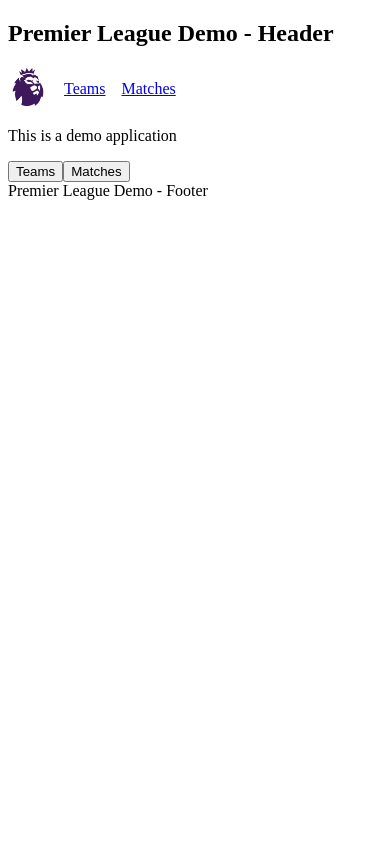
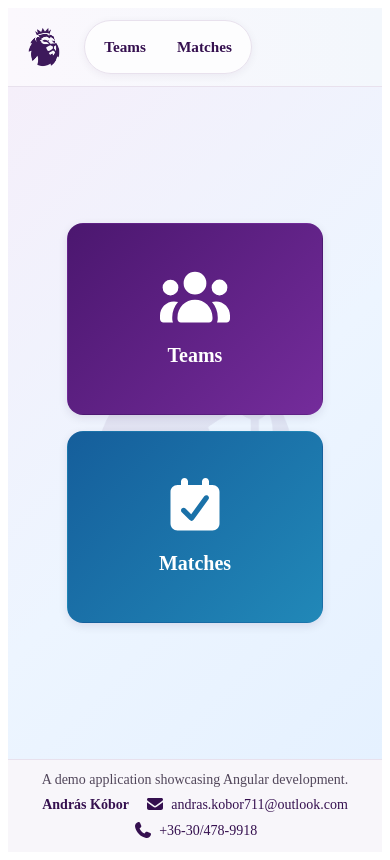
Before and after one commit to andraskobor711/PremierLeagueDemoWebApp, an Angular app in the folder frontend/: page /home in a window 390 px wide. Built offline with nearby package versions, Linux system fonts and the light colour scheme.

Commit message:
Home page and Not found page designs

```diff
--- a/frontend/package.json
+++ b/frontend/package.json
@@ -20,6 +20,8 @@
     "@angular/forms": "^22.2.0",
     "@angular/platform-browser": "^22.2.0",
     "@angular/router": "^22.2.0",
+    "@fortawesome/angular-fontawesome": "^5.1.0",
+    "@fortawesome/free-solid-svg-icons": "^7.3.1",
     "run-script-os": "*",
     "rxjs": "~7.8.0",
     "tslib": "^2.3.0"
--- a/frontend/src/app/app.css
+++ b/frontend/src/app/app.css
@@ -1,14 +1,100 @@
-nav ul {
+:host {
+  display: flex;
+  min-height: 100vh;
+  flex-direction: column;
+}
+
+.app-content {
+  flex: 1;
+  display: flex;
+  flex-direction: column;
+}
+
+.main-nav {
+  padding: 0.75rem clamp(1rem, 4vw, 2.5rem);
+  border-bottom: 1px solid #e8e1ed;
+  background: linear-gradient(90deg, #fbf8fd, #f3f7fc);
+}
+
+.nav-content {
   display: flex;
   align-items: center;
+  justify-content: flex-start;
   gap: 1rem;
+}
+
+.nav-links {
+  display: flex;
+  align-items: center;
+  justify-content: flex-start;
+  gap: 0.5rem;
   list-style: none;
   margin: 0;
-  padding: 0;
+  padding: 0.35rem;
+  border: 1px solid #e8e1ed;
+  border-radius: 999px;
+  background: rgb(255 255 255 / 75%);
+  box-shadow: 0 2px 8px rgb(44 13 64 / 6%);
+}
+
+.nav-link {
+  --link-hover-start: #5c2084;
+  --link-hover-end: #8736ad;
+
+  display: flex;
+  min-width: 6rem;
+  align-items: center;
+  justify-content: center;
+  padding: 0.75rem 1.25rem;
+  border-radius: 999px;
+  background: transparent;
+  color: #35104f;
+  font-size: 1.05rem;
+  font-weight: 600;
+  text-decoration: none;
+  transition:
+    transform 160ms ease,
+    background 160ms ease,
+    box-shadow 160ms ease,
+    filter 160ms ease;
+}
+
+.nav-link--matches {
+  --link-hover-start: #1b70b2;
+  --link-hover-end: #2b9dca;
+}
+
+.nav-link:hover {
+  transform: translateY(-2px);
+  background: linear-gradient(135deg, var(--link-hover-start), var(--link-hover-end));
+  box-shadow: 0 4px 10px rgb(44 13 64 / 18%);
+  color: #fff;
+}
+
+.nav-link:active {
+  transform: scale(0.97);
+  background: #174a7e;
+  filter: brightness(0.85);
+  color: #fff;
+}
+
+.nav-link:focus-visible,
+.home-link:focus-visible {
+  outline: 3px solid #174a7e;
+  outline-offset: 3px;
 }
 
 .home-link {
   display: inline-flex;
+  align-items: center;
+  justify-content: center;
+  padding: 0.25rem;
+  border-radius: 0.5rem;
+  transition: transform 160ms ease;
+}
+
+.home-link:hover {
+  transform: scale(1.08);
 }
 
 .home-link img {
@@ -17,3 +103,93 @@
   height: 40px;
   object-fit: contain;
 }
+
+.app-footer {
+  display: flex;
+  flex-wrap: wrap;
+  align-items: center;
+  justify-content: space-between;
+  gap: 0.5rem 1.5rem;
+  padding: 0.75rem clamp(1rem, 4vw, 2.5rem);
+  border-top: 1px solid #e8e1ed;
+  background: #f8f6fa;
+  color: #51465a;
+  font-size: 0.875rem;
+}
+
+.footer-message {
+  margin: 0;
+}
+
+.footer-contact {
+  display: flex;
+  flex-wrap: wrap;
+  align-items: center;
+  gap: 0.5rem 1rem;
+  font-style: normal;
+}
+
+.footer-name {
+  color: #35104f;
+  font-weight: 600;
+}
+
+.footer-contact a {
+  display: inline-flex;
+  align-items: center;
+  gap: 0.4rem;
+  color: #35104f;
+  text-decoration: none;
+}
+
+.footer-contact fa-icon {
+  font-size: 1rem;
+  flex: none;
+}
+
+.footer-contact a:hover {
+  text-decoration: underline;
+}
+
+.footer-contact a:focus-visible {
+  outline: 2px solid #174a7e;
+  outline-offset: 3px;
+}
+
+@media (max-width: 480px) {
+  .main-nav {
+    padding-inline: 0.75rem;
+  }
+
+  .nav-links {
+    gap: 0.25rem;
+  }
+
+  .nav-link {
+    min-width: 0;
+    padding: 0.7rem 0.85rem;
+    font-size: 0.95rem;
+  }
+
+  .app-footer {
+    justify-content: center;
+    text-align: center;
+  }
+
+  .footer-contact {
+    justify-content: center;
+  }
+}
+
+@media (prefers-reduced-motion: reduce) {
+  .nav-links a,
+  .home-link {
+    transition: none;
+  }
+
+  .nav-links a:hover,
+  .nav-links a:active,
+  .home-link:hover {
+    transform: none;
+  }
+}
--- a/frontend/src/app/app.html
+++ b/frontend/src/app/app.html
@@ -1,23 +1,30 @@
-<h2>Premier League Demo - Header</h2>
-
-<nav>
-  <div>
-    <ul>
-      <li>
-        <a class="home-link" routerLink="/home" aria-label="Home">
-          <img src="/PremierLeague.png" alt="Home">
-        </a>
-      </li>
-      <li>
-        <a routerLink="/teams">Teams</a>
-      </li>
-      <li>
-        <a routerLink="/matches">Matches</a>
-      </li>
+<nav class="main-nav" aria-label="Main navigation">
+  <div class="nav-content">
+    <a class="home-link" routerLink="/home" aria-label="Home">
+      <img src="/PremierLeague.png" alt="Home">
+    </a>
+    <ul class="nav-links">
+      <li><a class="nav-link nav-link--teams" routerLink="/teams">Teams</a></li>
+      <li><a class="nav-link nav-link--matches" routerLink="/matches">Matches</a></li>
     </ul>
   </div>
 </nav>
 
-<router-outlet></router-outlet>
+<div class="app-content">
+  <router-outlet></router-outlet>
+</div>
 
-<footer>Premier League Demo - Footer</footer>
+<footer class="app-footer">
+  <p class="footer-message">A demo application showcasing Angular development.</p>
+  <address class="footer-contact">
+    <span class="footer-name">András Kóbor</span>
+    <a href="mailto:andras.kobor711@outlook.com">
+      <fa-icon [icon]="faEnvelope" aria-hidden="true" />
+      <span>andras.kobor711@outlook.com</span>
+    </a>
+    <a href="tel:+36304789918">
+      <fa-icon [icon]="faPhone" aria-hidden="true" />
+      <span>+36-30/478-9918</span>
+    </a>
+  </address>
+</footer>
--- a/frontend/src/app/app.ts
+++ b/frontend/src/app/app.ts
@@ -1,10 +1,15 @@
 import { Component } from '@angular/core';
 import { RouterOutlet, RouterLinkWithHref } from '@angular/router';
+import { FontAwesomeModule } from '@fortawesome/angular-fontawesome';
+import { faEnvelope, faPhone } from '@fortawesome/free-solid-svg-icons';
 
 @Component({
-  imports: [RouterOutlet, RouterLinkWithHref],
+  imports: [RouterOutlet, RouterLinkWithHref, FontAwesomeModule],
   selector: 'app-root',
   styleUrl: './app.css',
   templateUrl: './app.html',
 })
-export class App {}
+export class App {
+  readonly faEnvelope = faEnvelope;
+  readonly faPhone = faPhone;
+}
--- a/frontend/src/app/features/teams/pages/team-list/team-list.css
+++ b/frontend/src/app/features/teams/pages/team-list/team-list.css
@@ -1,5 +1,24 @@
+:host {
+  position: relative;
+  isolation: isolate;
+  display: flex;
+  flex: 1;
+  flex-direction: column;
+  background: linear-gradient(135deg, #f5effa 0%, #edf5ff 55%, #e5f1ff 100%);
+}
+
+:host::before {
+  position: absolute;
+  z-index: -1;
+  inset: 0;
+  background: url('/PremierLeague.png') center / clamp(16rem, 42vw, 32rem) auto no-repeat;
+  content: '';
+  opacity: 0.07;
+}
+
 .teams-page {
   box-sizing: border-box;
+  flex: 1;
   width: min(100%, 72rem);
   margin-inline: auto;
   padding: clamp(1rem, 4vw, 2.5rem);
--- a/frontend/src/app/shared/components/home/home.css
+++ b/frontend/src/app/shared/components/home/home.css
@@ -0,0 +1,105 @@
+:host {
+  display: flex;
+  flex: 1;
+  flex-direction: column;
+}
+
+.home-page {
+  box-sizing: border-box;
+  position: relative;
+  isolation: isolate;
+  display: flex;
+  flex: 1;
+  flex-direction: column;
+  align-items: center;
+  justify-content: center;
+  padding: clamp(1.5rem, 5vw, 4rem);
+  background: linear-gradient(135deg, #f5effa 0%, #edf5ff 55%, #e5f1ff 100%);
+}
+
+.home-page::before {
+  position: absolute;
+  z-index: -1;
+  inset: 0;
+  background: url('/PremierLeague.png') center / clamp(16rem, 42vw, 32rem) auto no-repeat;
+  content: '';
+  opacity: 0.07;
+}
+
+.home-menu {
+  display: flex;
+  flex-wrap: wrap;
+  justify-content: center;
+  gap: clamp(1rem, 3vw, 2rem);
+  width: 100%;
+}
+
+.home-button {
+  --button-start: #4b176f;
+  --button-end: #742c9b;
+  --button-hover-start: #5c2084;
+  --button-hover-end: #8736ad;
+
+  box-sizing: border-box;
+  display: flex;
+  width: min(100%, 16rem);
+  min-height: 12rem;
+  flex-direction: column;
+  align-items: center;
+  justify-content: center;
+  gap: 1rem;
+  padding: 1.5rem;
+  border: 1px solid transparent;
+  border-radius: 1rem;
+  background: linear-gradient(135deg, var(--button-start), var(--button-end));
+  box-shadow: 0 3px 10px rgb(44 13 64 / 10%);
+  color: #fff;
+  cursor: pointer;
+  font: inherit;
+  font-size: 1.25rem;
+  font-weight: 600;
+  transition:
+    transform 180ms ease,
+    background 180ms ease,
+    box-shadow 180ms ease,
+    filter 180ms ease;
+}
+
+.home-button--matches {
+  --button-start: #155e9b;
+  --button-end: #2188b8;
+  --button-hover-start: #1b70b2;
+  --button-hover-end: #2b9dca;
+}
+
+.home-button:hover {
+  transform: translateY(-4px);
+  background: linear-gradient(135deg, var(--button-hover-start), var(--button-hover-end));
+  box-shadow: 0 8px 18px rgb(44 13 64 / 16%);
+}
+
+.home-button:active {
+  transform: translateY(-1px) scale(0.98);
+  filter: brightness(0.85);
+}
+
+.home-button:focus-visible {
+  outline: 3px solid #174a7e;
+  outline-offset: 4px;
+}
+
+.home-button-icon {
+  font-size: 3.5rem;
+  line-height: 1;
+}
+
+@media (prefers-reduced-motion: reduce) {
+  .home-button {
+    transition: none;
+  }
+
+  .home-button:hover,
+  .home-button:active {
+    transform: none;
+  }
+}
--- a/frontend/src/app/shared/components/home/home.html
+++ b/frontend/src/app/shared/components/home/home.html
@@ -1,4 +1,13 @@
-<p>This is a demo application</p>
+<main class="home-page">
+  <nav class="home-menu" aria-label="Main sections">
+    <button class="home-button home-button--teams" type="button" (click)="goToTeams()">
+      <fa-icon class="home-button-icon" [icon]="faUsers" aria-hidden="true" />
+      <span>Teams</span>
+    </button>
 
-<button type="button" (click)="goToTeams()">Teams</button>
-<button type="button" (click)="goToMatches()">Matches</button>
+    <button class="home-button home-button--matches" type="button" (click)="goToMatches()">
+      <fa-icon class="home-button-icon" [icon]="faCalendarCheck" aria-hidden="true" />
+      <span>Matches</span>
+    </button>
+  </nav>
+</main>
--- a/frontend/src/app/shared/components/home/home.ts
+++ b/frontend/src/app/shared/components/home/home.ts
@@ -1,14 +1,18 @@
 import { Component, inject } from '@angular/core';
 import { Router } from '@angular/router';
+import { FontAwesomeModule } from '@fortawesome/angular-fontawesome';
+import { faCalendarCheck, faUsers } from '@fortawesome/free-solid-svg-icons';
 
 @Component({
-  imports: [],
+  imports: [FontAwesomeModule],
   selector: 'app-home',
   styleUrl: './home.css',
   templateUrl: './home.html',
 })
 export class Home {
   private readonly router = inject(Router);
+  readonly faUsers = faUsers;
+  readonly faCalendarCheck = faCalendarCheck;
 
   goToTeams() {
     this.router.navigate(['/teams']);
--- a/frontend/src/app/shared/components/not-found/not-found.css
+++ b/frontend/src/app/shared/components/not-found/not-found.css
@@ -0,0 +1,57 @@
+:host {
+  display: flex;
+  flex: 1;
+  flex-direction: column;
+}
+
+.not-found-page {
+  box-sizing: border-box;
+  position: relative;
+  isolation: isolate;
+  display: flex;
+  flex: 1;
+  flex-direction: column;
+  align-items: center;
+  justify-content: center;
+  overflow: hidden;
+  padding: clamp(2rem, 6vw, 5rem);
+  background: linear-gradient(135deg, #f5effa 0%, #edf5ff 55%, #e5f1ff 100%);
+  color: #35104f;
+  text-align: center;
+}
+
+.not-found-page::before {
+  position: absolute;
+  z-index: -1;
+  inset: 0;
+  background: url('/PremierLeague.png') center / clamp(16rem, 42vw, 32rem) auto no-repeat;
+  content: '';
+  opacity: 0.07;
+}
+
+.not-found-logo {
+  width: clamp(4rem, 9vw, 6rem);
+  height: clamp(4rem, 9vw, 6rem);
+  object-fit: contain;
+}
+
+.not-found-code {
+  margin: 0.75rem 0 0;
+  background: linear-gradient(135deg, #4b176f, #2188b8);
+  background-clip: text;
+  color: transparent;
+  font-size: clamp(4rem, 12vw, 7rem);
+  font-weight: 800;
+  line-height: 1;
+}
+
+.not-found-page h1 {
+  margin: 0.75rem 0 0;
+  font-size: clamp(1.75rem, 4vw, 2.5rem);
+}
+
+.not-found-message {
+  margin: 0.75rem 0 0;
+  color: #51465a;
+  font-size: clamp(1rem, 2vw, 1.2rem);
+}
--- a/frontend/src/app/shared/components/not-found/not-found.html
+++ b/frontend/src/app/shared/components/not-found/not-found.html
@@ -1,3 +1,6 @@
-<h2>404 - Not Found</h2>
-
-<p>This page is not found. Please, check the url!</p>
+<main class="not-found-page">
+  <img class="not-found-logo" src="/PremierLeague.png" alt="" aria-hidden="true">
+  <p class="not-found-code">404</p>
+  <h1>Page not found</h1>
+  <p class="not-found-message">Sorry, we couldn't find the page you're looking for.</p>
+</main>
--- a/frontend/src/styles.css
+++ b/frontend/src/styles.css
@@ -1 +1,5 @@
-/* You can add global styles to this file, and also import other style files */
+html,
+body {
+  min-height: 100%;
+  margin: 0;
+}
```
Also changed, not shown: 1 other file (tests, documents, lock files or other folders).
